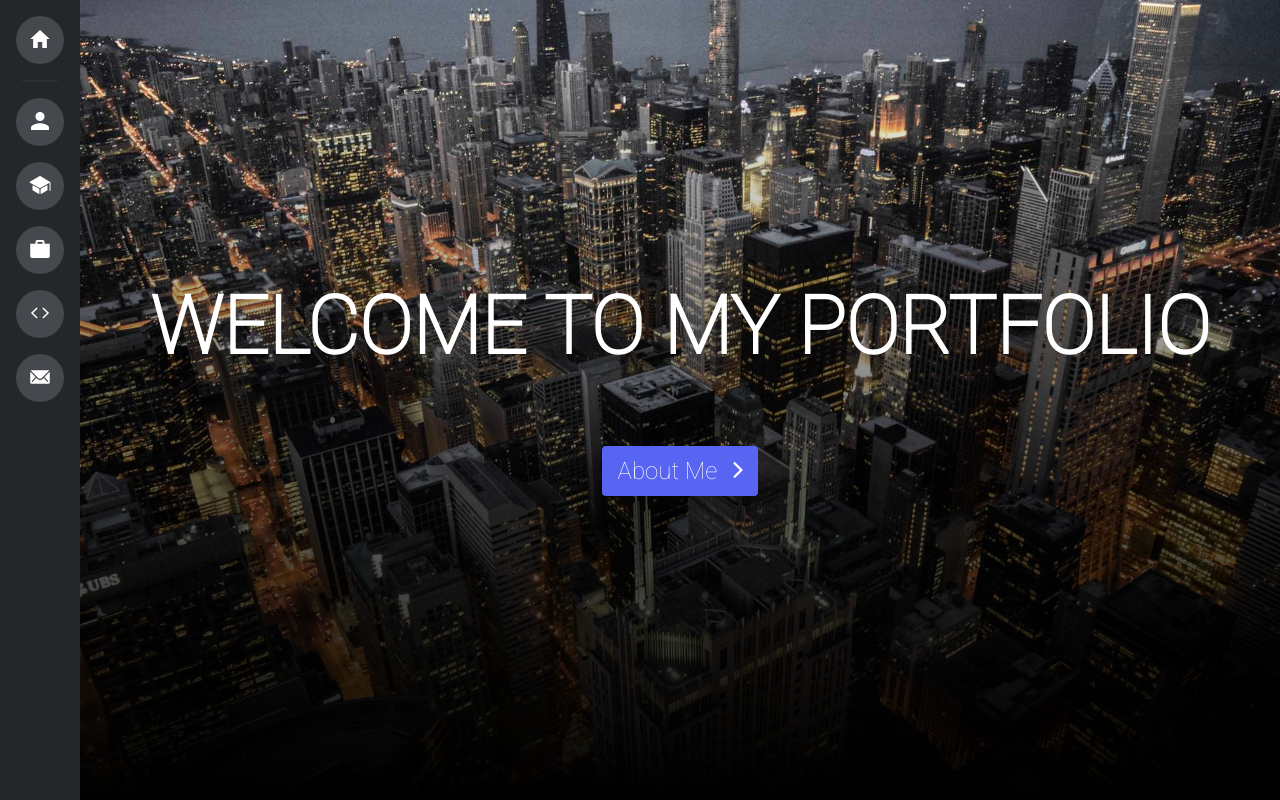
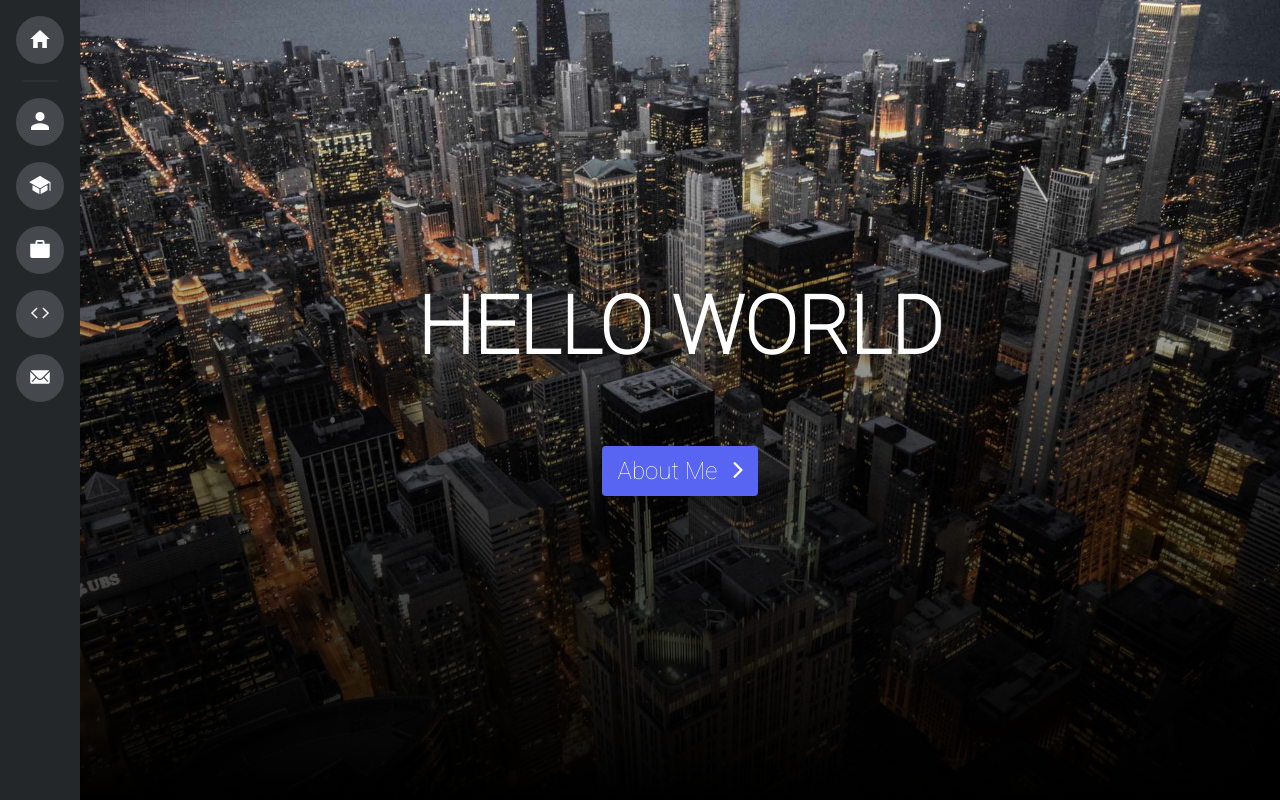
Before and after one commit to Mike0298/mike0298-porfolio, a React (Create React App) app: page / in a window 1280 px wide. Built offline with nearby package versions, Linux system fonts and the light colour scheme.

Commit message:
add redirection

```diff
--- a/src/App.js
+++ b/src/App.js
@@ -1,6 +1,11 @@
 import "./App.css";
 import Navbar from "./components/navbar/navbar";
-import { BrowserRouter as Router, Route, Routes } from "react-router-dom";
+import {
+  BrowserRouter as Router,
+  Route,
+  Routes,
+  Navigate,
+} from "react-router-dom";
 
 import React, { useEffect } from "react";
 import { useDispatch } from "react-redux";
@@ -31,6 +36,7 @@ const App = () => {
           <Route path="/works" element={<Works />} />
           <Route path="/projects" element={<Projects />} />
           <Route path="/contact" element={<Contact />} />
+          <Route path="*" element={<Navigate to="/" />} />
         </Routes>
       </div>
     </Router>
--- a/src/pages/Homepage.js
+++ b/src/pages/Homepage.js
@@ -11,7 +11,7 @@ const Homepage = () => {
   return (
     <div className="homepage">
       <div className="content">
-        <p>Welcome to my Portfolio</p>
+        <p>Hello World</p>
         <NavButton page="introduction" text="About Me" />
       </div>
     </div>
--- a/src/pages/Introduction.css
+++ b/src/pages/Introduction.css
@@ -1,6 +1,5 @@
 .container {
   padding: 4rem;
-
   margin: 0 auto;
 }
 
@@ -20,6 +19,11 @@
   display: flex;
   justify-content: center;
   align-items: center;
+}
+
+.left img {
+  height: 400px;
+  width: 400px;
 }
 
 .right {
```
